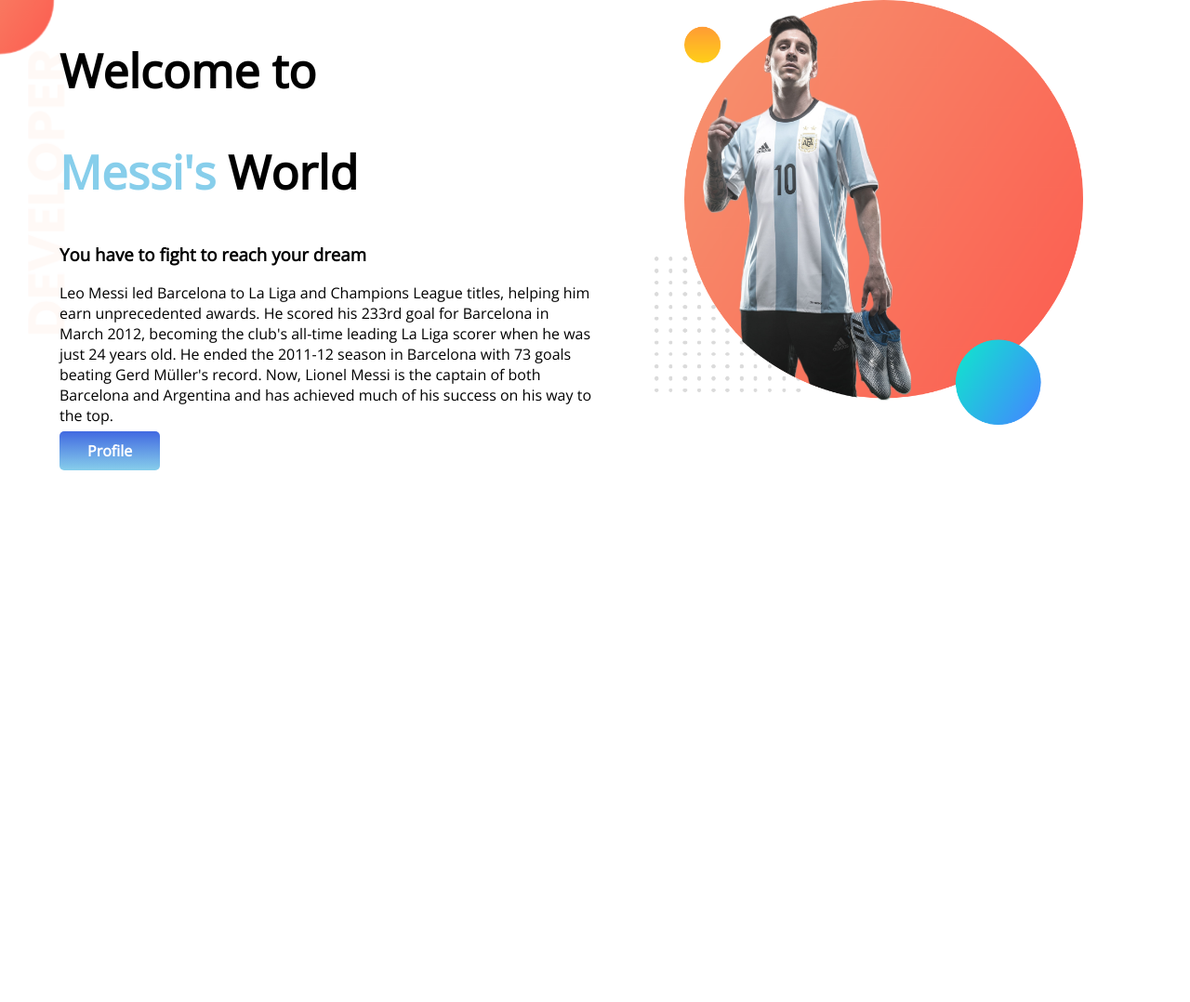
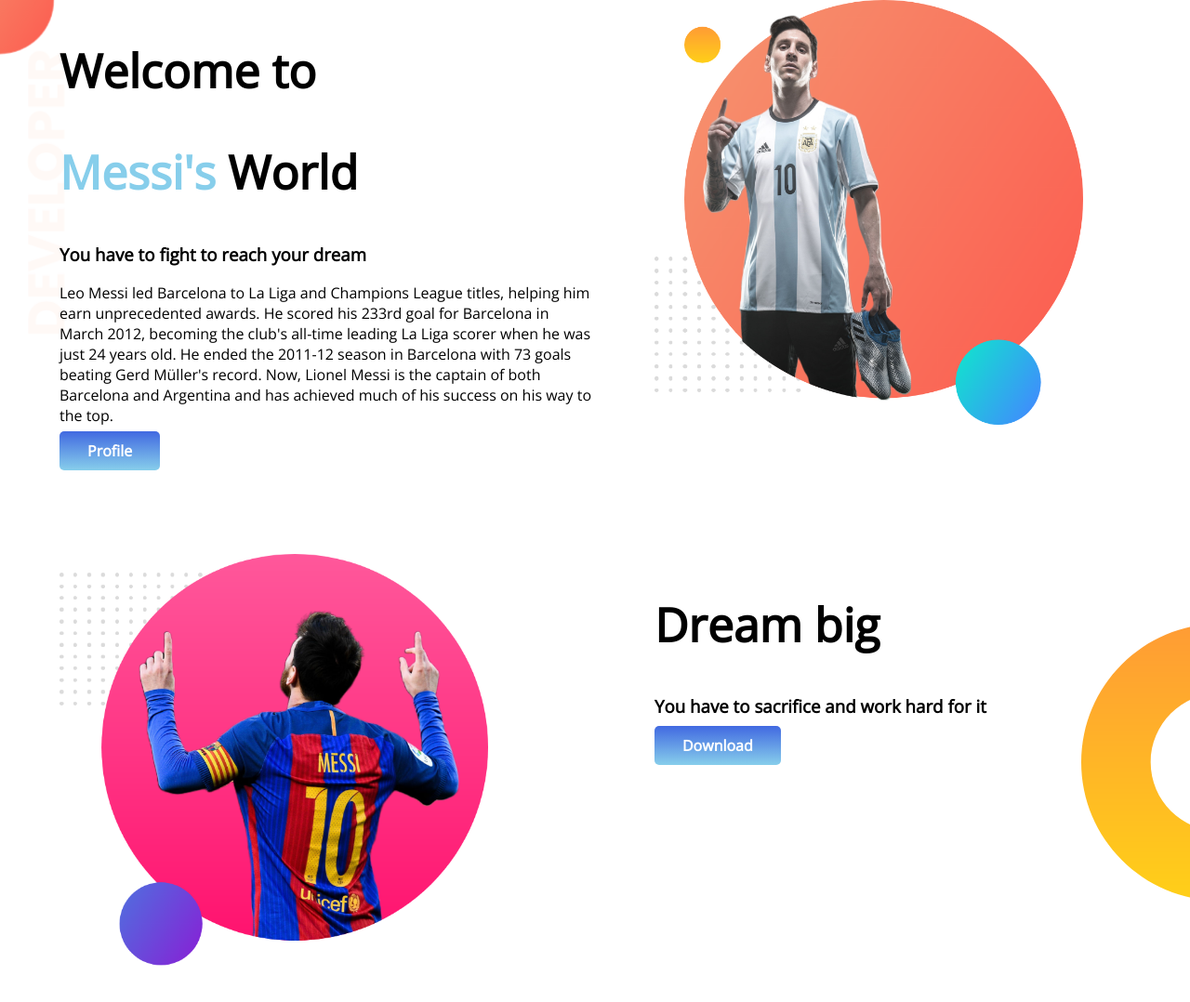
Before and after one commit to mhsetu/developer-portfolio, a plain HTML site: page index.html in a window 1280 px wide. Shown: the whole page at 93% size. Before the commit the page ends 800 px from the top, so only its background shows below. Drawn offline with nearby package versions, Linux system fonts and the light colour scheme.

Commit message:
2nd section added

```diff
--- a/index.html
+++ b/index.html
@@ -39,5 +39,15 @@
         <img src="images/messi-bg.png" alt="Messi" />
       </div>
     </section>
+    <section class="dream-big">
+      <div class="half-width">
+        <img src="images/messi-bg2.png" alt="Messi" />
+      </div>
+      <div class="half-width">
+        <h1>Dream big</h1>
+        <h3>You have to sacrifice and work hard for it</h3>
+        <a class="link-button" target="_blank" href="">Download</a>
+      </div>
+    </section>
   </body>
 </html>
--- a/style.css
+++ b/style.css
@@ -11,6 +11,7 @@ h1 {
 }
 section {
   display: flex;
+  margin-bottom: 100px;
 }
 .half-width {
   width: 50%;
@@ -32,3 +33,8 @@ section {
   background-image: url(images/top-banner.png);
   background-repeat: no-repeat;
 }
+.dream-big {
+  background-image: url(images/dream-bg.png);
+  background-repeat: no-repeat;
+  background-position: right;
+}
```
Also changed, not shown: images/messi-bg2.png (added).
